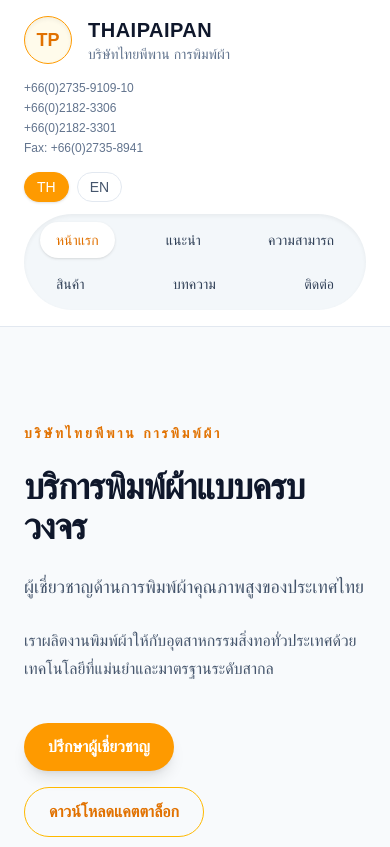
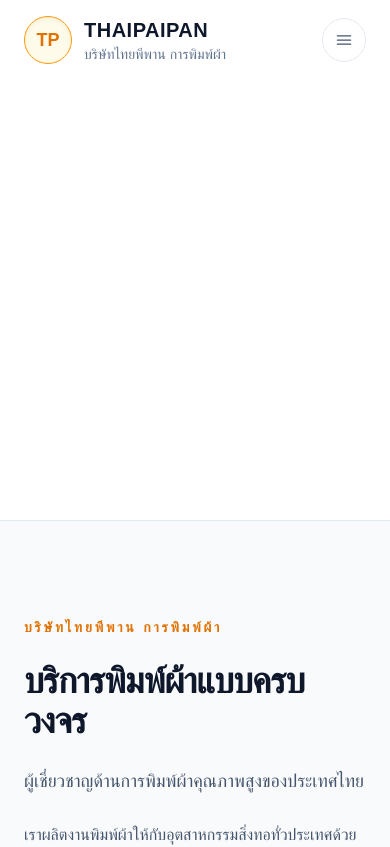
Before and after one commit to DnopPondz/tpp, a Next.js app: page / in a window 390 px wide. Shown: the top 847 px of the page. Built offline with nearby package versions, Linux system fonts and the light colour scheme.

Commit message:
Refine responsive navigation layout

```diff
--- a/components/Navbar.js
+++ b/components/Navbar.js
@@ -1,6 +1,6 @@
 "use client";
 
-import { useEffect, useState } from "react";
+import { useEffect, useMemo, useState } from "react";
 import Link from "next/link";
 import { usePathname } from "next/navigation";
 import { useLanguage } from "@/components/LanguageProvider";
@@ -19,19 +19,19 @@
   { code: "en", label: "EN" },
 ];
 
-const contactNumbers = [
+const defaultContactNumbers = [
   "+66(0)2735-9109-10",
   "+66(0)2182-3306",
   "+66(0)2182-3301",
-  "Fax: +66(0)2735-8941",
+  "Fax +66(0)2735-8941",
 ];
 
 export default function Navbar() {
   const { language, setLanguage, translations, toggleLanguage } = useLanguage();
-  const [activeKey, setActiveKey] = useState(menuItems[0].key);
+  const [isMenuOpen, setIsMenuOpen] = useState(false);
   const pathname = usePathname();
 
-  useEffect(() => {
+  const activeKey = useMemo(() => {
     const matched = menuItems.find((item) => {
       if (item.href === "/blog") {
         return pathname.startsWith("/blog");
@@ -41,21 +41,42 @@
       }
       return pathname.startsWith(item.href);
     });
+    return matched?.key ?? menuItems[0].key;
+  }, [pathname]);
 
-    if (matched) {
-      setActiveKey(matched.key);
-    }
+  useEffect(() => {
+    setIsMenuOpen(false);
   }, [pathname]);
+
+  const contactNumbers = (
+    translations.footer?.contactNumbers ?? defaultContactNumbers
+  ).slice(0, 2);
+  const languageLabel = language === "th" ? "เลือกภาษา" : "Language";
 
   return (
     <header className="sticky top-0 z-50 w-full border-b border-slate-200 bg-white/95 backdrop-blur">
+      <div className="hidden border-b border-slate-200 bg-slate-50/80 text-xs text-slate-500 md:block">
+        <div className="mx-auto flex max-w-6xl items-center justify-between gap-4 px-6 py-2 lg:px-8">
+          <span className="font-medium text-slate-600">
+            {translations.brand.slogan}
+          </span>
+          <div className="flex flex-wrap items-center gap-x-6 gap-y-1">
+            {contactNumbers.map((contact) => (
+              <span key={contact} className="flex items-center gap-2">
+                <span aria-hidden="true" className="h-1.5 w-1.5 rounded-full bg-amber-500" />
+                {contact}
+              </span>
+            ))}
+          </div>
+        </div>
+      </div>
       <div className="mx-auto flex max-w-6xl flex-col gap-3 px-6 py-4 lg:px-8">
-        <div className="flex flex-col gap-4 md:flex-row md:items-center md:justify-between">
-          <div className="flex items-center gap-4">
+        <div className="flex items-center justify-between gap-6">
+          <Link href="/" className="flex items-center gap-3" aria-label="ThaiPaipan Textile Printing home">
             <div className="flex h-12 w-12 items-center justify-center rounded-full border border-amber-500 bg-amber-50 text-lg font-bold text-amber-600 shadow-inner">
               TP
             </div>
-            <div className="flex flex-col">
+            <div className="flex flex-col text-left">
               <span className="text-xl font-semibold tracking-wide text-slate-900">
                 {translations.brand.name}
               </span>
@@ -63,13 +84,28 @@
                 {translations.brand.tagline}
               </span>
             </div>
-          </div>
-          <div className="flex flex-col items-start gap-1 text-xs text-slate-500 md:flex-row md:items-center md:gap-4">
-            {contactNumbers.map((contact) => (
-              <span key={contact}>{contact}</span>
-            ))}
-          </div>
+          </Link>
+          <nav className="hidden items-center gap-1 text-sm font-medium text-slate-700 lg:flex">
+            {menuItems.map((item) => {
+              const isActive = activeKey === item.key;
+              return (
+                <Link
+                  key={item.key}
+                  href={item.href}
+                  aria-current={isActive ? "page" : undefined}
+                  className={`rounded-full px-4 py-2 transition-all ${
+                    isActive
+                      ? "bg-amber-50 text-amber-600 shadow"
+                      : "hover:bg-slate-100 hover:text-amber-600"
+                  }`}
+                >
+                  {translations.nav[item.key]}
+                </Link>
+              );
+            })}
+          </nav>
           <div className="flex items-center gap-2">
+            <div className="hidden items-center gap-2 lg:flex">
               {languageOptions.map((option) => {
                 const isActive = option.code === language;
                 return (
@@ -92,32 +128,96 @@
               <button
                 type="button"
                 onClick={toggleLanguage}
-              className="hidden rounded-full border border-slate-200 px-4 py-1 text-sm font-medium text-slate-600 transition-colors hover:border-amber-300 hover:text-amber-600 lg:inline-flex"
+                className="rounded-full border border-slate-200 px-4 py-1 text-sm font-medium text-slate-600 transition-colors hover:border-amber-300 hover:text-amber-600"
               >
                 {translations.languageSwitchLabel}
               </button>
             </div>
+            <button
+              type="button"
+              onClick={() => setIsMenuOpen((prev) => !prev)}
+              className="inline-flex h-11 w-11 items-center justify-center rounded-full border border-slate-200 text-slate-600 transition-colors hover:border-amber-300 hover:text-amber-600 lg:hidden"
+              aria-expanded={isMenuOpen}
+              aria-controls="mobile-menu"
+              aria-label="Toggle menu"
+            >
+              <svg
+                xmlns="http://www.w3.org/2000/svg"
+                viewBox="0 0 24 24"
+                fill="none"
+                stroke="currentColor"
+                strokeWidth="1.5"
+                className="h-5 w-5"
+              >
+                {isMenuOpen ? (
+                  <path strokeLinecap="round" strokeLinejoin="round" d="M6 18L18 6M6 6l12 12" />
+                ) : (
+                  <path strokeLinecap="round" strokeLinejoin="round" d="M4 7h16M4 12h16M4 17h16" />
+                )}
+              </svg>
+            </button>
           </div>
-        <nav className="flex flex-wrap items-center justify-between gap-2 rounded-full bg-slate-100/80 px-4 py-2 text-sm font-medium text-slate-700 shadow-inner">
+        </div>
+        <div className="lg:hidden">
+          <div
+            id="mobile-menu"
+            className={`grid origin-top gap-2 rounded-2xl border border-slate-200 bg-white/90 p-4 text-sm font-medium text-slate-700 shadow-lg transition-all ${
+              isMenuOpen ? "scale-y-100 opacity-100" : "pointer-events-none scale-y-95 opacity-0"
+            }`}
+          >
             {menuItems.map((item) => {
               const isActive = activeKey === item.key;
               return (
                 <Link
                   key={item.key}
                   href={item.href}
-                onClick={() => setActiveKey(item.key)}
-                aria-current={isActive ? "page" : undefined}
-                className={`rounded-full px-4 py-2 transition-all ${
+                  onClick={() => setIsMenuOpen(false)}
+                  className={`rounded-xl px-3 py-2 transition-colors ${
                     isActive
-                    ? "bg-white text-amber-600 shadow"
-                    : "hover:bg-white hover:text-amber-600"
+                      ? "bg-amber-50 text-amber-600 shadow"
+                      : "hover:bg-slate-100 hover:text-amber-600"
                   }`}
                 >
                   {translations.nav[item.key]}
                 </Link>
               );
             })}
-        </nav>
+            <div className="mt-2 flex items-center justify-between rounded-xl bg-slate-50 px-3 py-2">
+              <span className="text-xs font-semibold uppercase tracking-wide text-slate-500">
+                {languageLabel}
+              </span>
+              <div className="flex items-center gap-2">
+                {languageOptions.map((option) => {
+                  const isActive = option.code === language;
+                  return (
+                    <button
+                      key={option.code}
+                      type="button"
+                      onClick={() => setLanguage(option.code)}
+                      className={`rounded-full border px-2 py-1 text-xs font-semibold transition-colors ${
+                        isActive
+                          ? "border-amber-500 bg-amber-500 text-white"
+                          : "border-slate-200 bg-white text-slate-600 hover:border-amber-300 hover:text-amber-600"
+                      }`}
+                      aria-pressed={isActive}
+                      aria-label={`Switch to ${option.label}`}
+                    >
+                      {option.label}
+                    </button>
+                  );
+                })}
+              </div>
+            </div>
+            <div className="flex flex-col gap-1 rounded-xl bg-slate-50 px-3 py-2 text-xs text-slate-500">
+              <span className="font-semibold uppercase tracking-wide text-slate-600">
+                {translations.footer?.contactTitle}
+              </span>
+              {contactNumbers.map((contact) => (
+                <span key={contact}>{contact}</span>
+              ))}
+            </div>
+          </div>
+        </div>
       </div>
     </header>
   );
```
Lines whose indentation alone changed are shown as unchanged.
